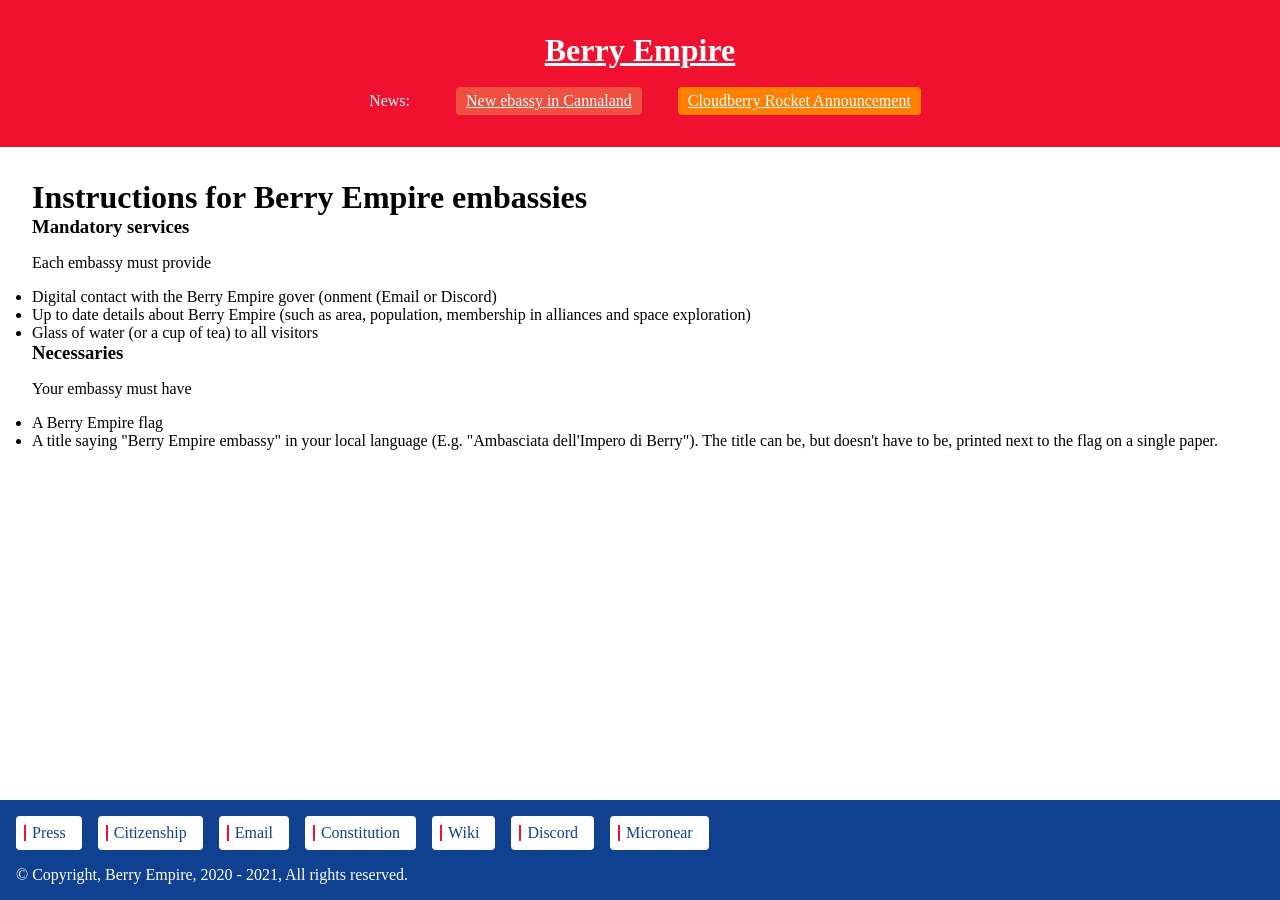
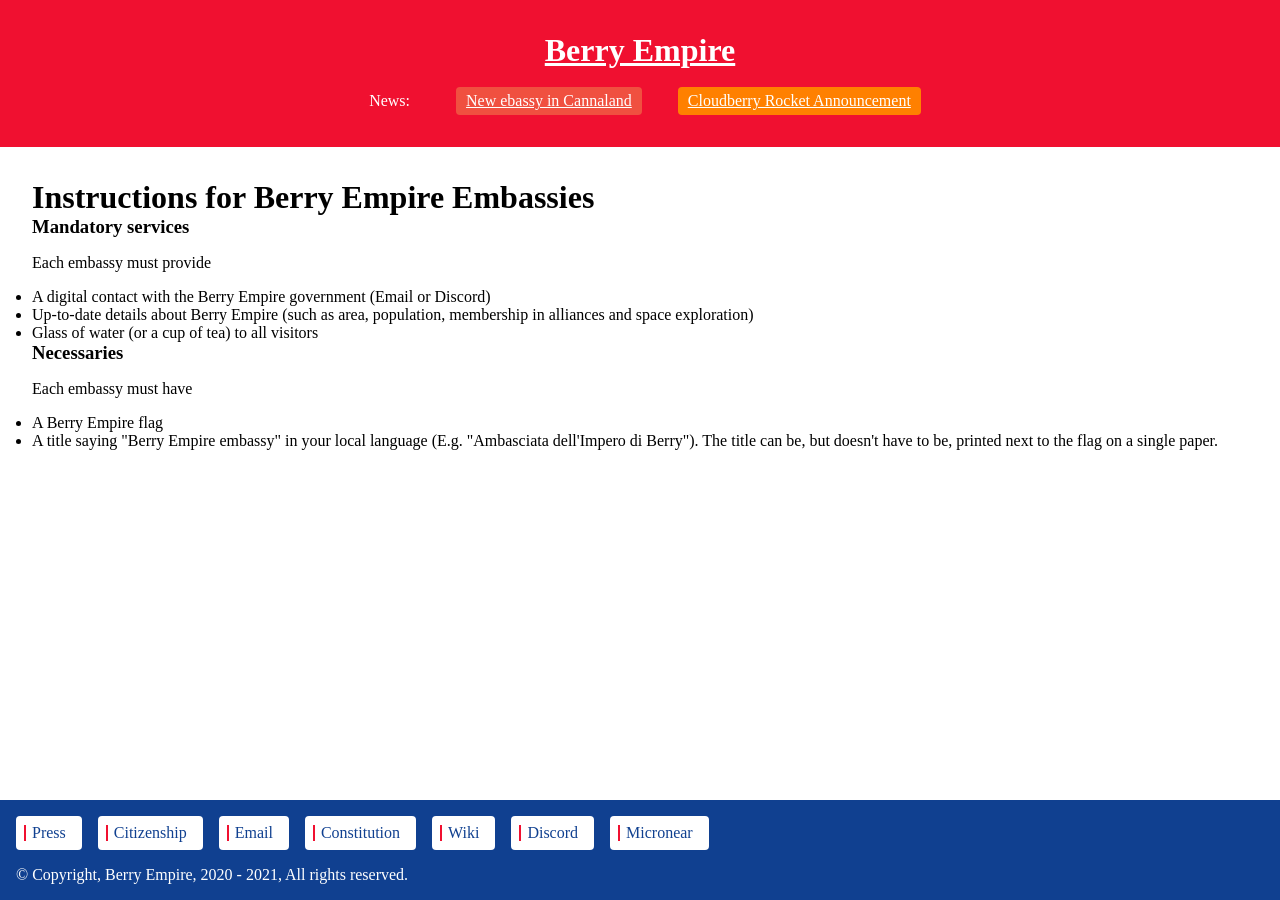
Before and after one commit to berryempire/berryempire.github.io, a Jekyll site: the page built from embassy.md, in a window 1280 px wide. Built offline with Jekyll 4.4.1, drawn with Linux system fonts in a browser that asks for light colours; our own code applies the rules of GitHub Pages for plain Markdown files.

Commit message:
Update embassy.md

```diff
--- a/embassy.md
+++ b/embassy.md
@@ -1,17 +1,17 @@
-<h2>Instructions for Berry Empire embassies</h2>
+## Instructions for Berry Empire Embassies
 
-<h3>Mandatory services</h3>
+### Mandatory services
 <p>
     Each embassy must provide
 </p>
 <ul>
-    <li>Digital contact with the Berry Empire gover (onment (Email or Discord)</li>
-    <li>Up to date details about Berry Empire (such as area, population, membership in alliances and space exploration) </li>
+    <li>A digital contact with the Berry Empire government (Email or Discord)</li>
+    <li>Up-to-date details about Berry Empire (such as area, population, membership in alliances and space exploration) </li>
     <li>Glass of water (or a cup of tea) to all visitors</li>
 </ul>
-<h3>Necessaries</h3>
+### Necessaries
 <p>
-    Your embassy must have
+    Each embassy must have
 </p>
 <ul>
     <li>A Berry Empire flag</li>
```
